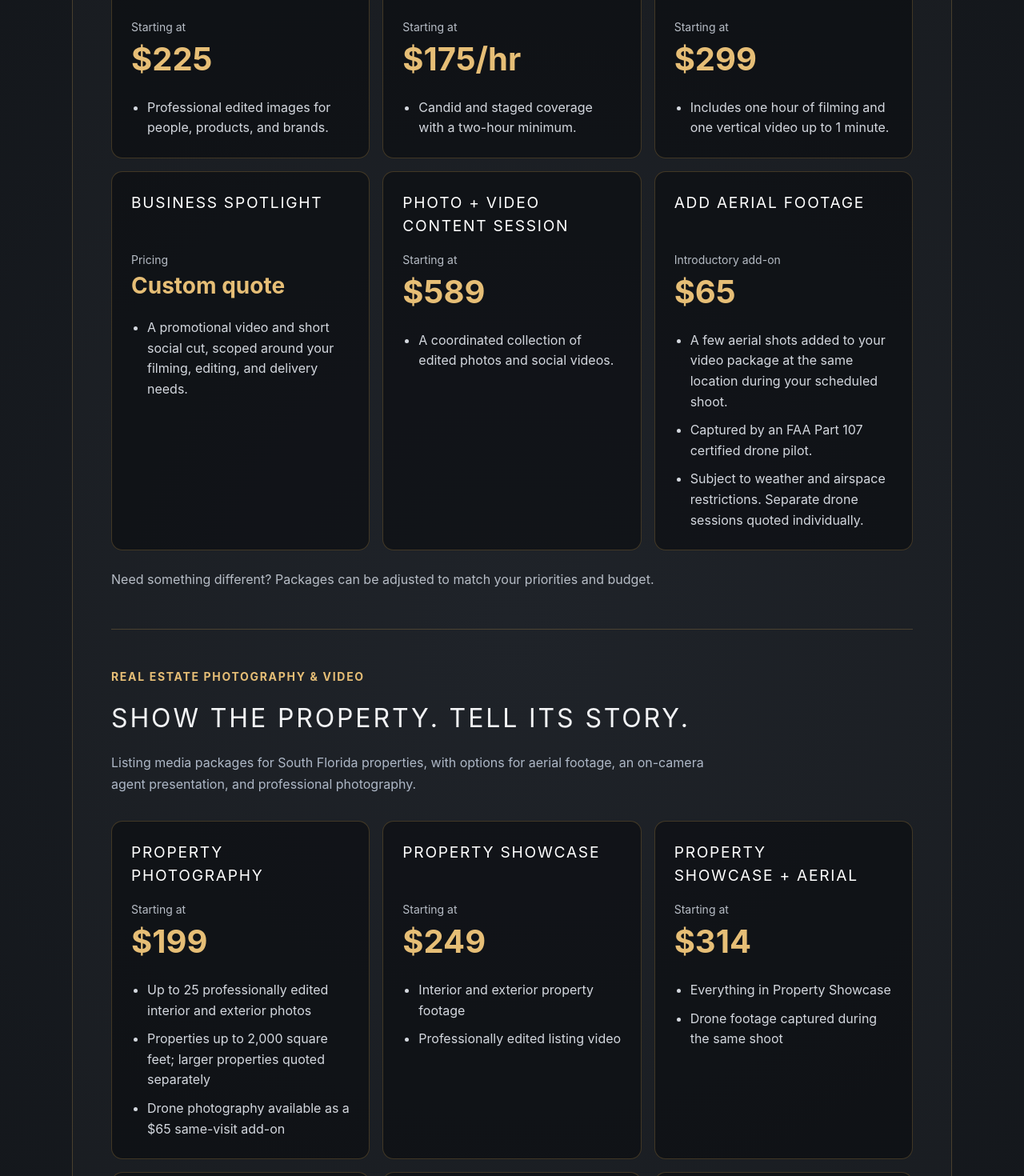
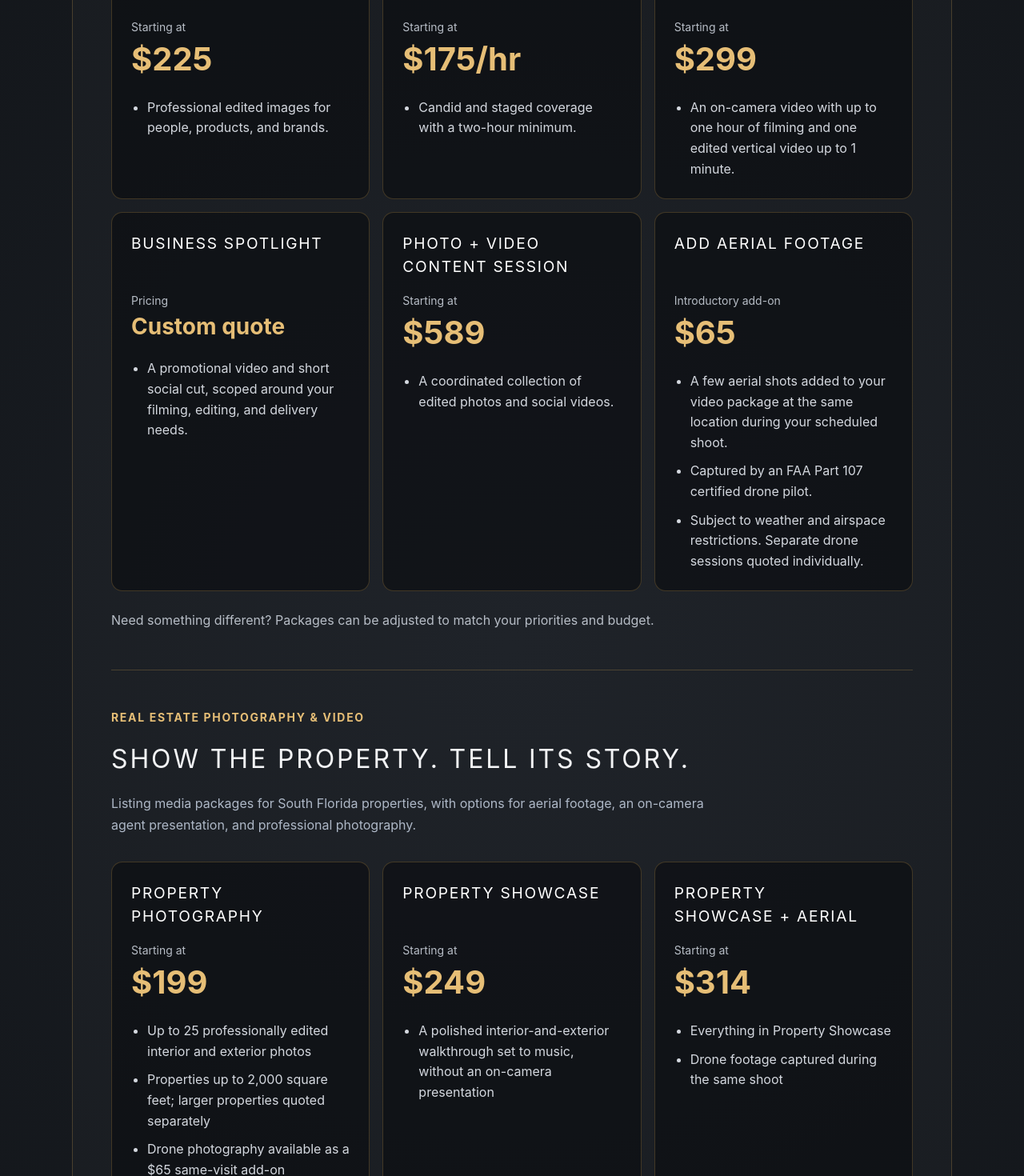
Before and after one commit to TNT928/updatedportfolio, a React (Create React App) app: page /services in a window 1280 px wide. Shown: the part 1840-3310 px from the top of the page at 80% size. Built offline with nearby package versions, Linux system fonts and the light colour scheme; a web font is replaced by a local one.

Commit message:
Clarify social and property video packages

```diff
--- a/src/Pages/services.tsx
+++ b/src/Pages/services.tsx
@@ -62,7 +62,7 @@ const Services = () => {
     {
       service: "Single Social Video",
       price: "$299",
-      detail: "Includes one hour of filming and one vertical video up to 1 minute."
+      detail: "An on-camera video with up to one hour of filming and one edited vertical video up to 1 minute."
     },
     {
       service: "Business Spotlight",
@@ -165,7 +165,7 @@ const Services = () => {
           <div className={styles.realEstateGrid}>
             {[
               { title: 'Property Photography', price: '$199', items: ['Up to 25 professionally edited interior and exterior photos', 'Properties up to 2,000 square feet; larger properties quoted separately', 'Drone photography available as a $65 same-visit add-on'] },
-              { title: 'Property Showcase', price: '$249', items: ['Interior and exterior property footage', 'Professionally edited listing video'] },
+              { title: 'Property Showcase', price: '$249', items: ['A polished interior-and-exterior walkthrough set to music, without an on-camera presentation'] },
               { title: 'Property Showcase + Aerial', price: '$314', items: ['Everything in Property Showcase', 'Drone footage captured during the same shoot'] },
               { title: 'Agent Showcase', price: '$414', items: ['Interior, exterior, and drone footage', 'Agent on camera with audio', 'Professionally edited listing video'] },
               { title: 'Premium Showcase', price: '$514', items: ['Interior, exterior, and drone footage', 'Agent on camera with audio', 'Professionally edited listing video', 'Up to 25 professionally edited property photos (up to 2,000 square feet; larger properties quoted separately)'] }
```
